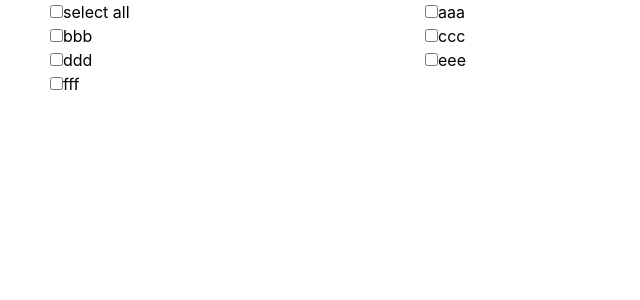
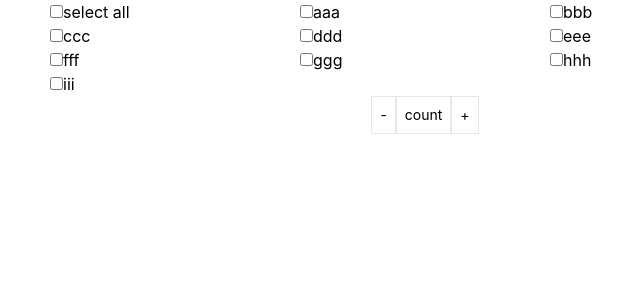
Before and after one commit to jamespan62537/giant-tree-app, a React (Create React App) app: page / in a window 1280 px wide. Shown: the top 300 px of the page, without its empty margins (215-855 px from the left). Built offline with nearby package versions, Linux system fonts and the light colour scheme.

Commit message:
feat: add button, checkbox component

```diff
--- a/package.json
+++ b/package.json
@@ -6,6 +6,7 @@
     "@testing-library/jest-dom": "^5.16.5",
     "@testing-library/react": "^13.4.0",
     "@testing-library/user-event": "^13.5.0",
+    "classnames": "^2.3.2",
     "react": "^18.2.0",
     "react-dom": "^18.2.0",
     "react-scripts": "5.0.1",
--- a/src/App.js
+++ b/src/App.js
@@ -1,5 +1,7 @@
 import { useCallback, useMemo, useState } from "react";
 
+import Button from "./components/Button";
+import ButtonGroup from "./components/ButtonGroup";
 import CheckboxGroup from "./components/CheckboxGroup";
 import Form from "./components/Form";
 
@@ -15,6 +17,9 @@ function App() {
       { label: "ddd", value: "ddd" },
       { label: "eee", value: "eee" },
       { label: "fff", value: "fff" },
+      { label: "ggg", value: "ggg" },
+      { label: "hhh", value: "hhh" },
+      { label: "iii", value: "iii" },
     ],
     []
   );
@@ -43,11 +48,16 @@ function App() {
       <CheckboxGroup
         selectedItems={selectedItems}
         options={options}
-        columns={2}
+        columns={3}
         defaultSelected={selectedItems}
         onSelect={handleCheckboxChange}
         onSelectAll={handleSelectAll}
       />
+      <ButtonGroup>
+        <Button title="-" />
+        <Button title="count" />
+        <Button title="+" />
+      </ButtonGroup>
     </Form>
   );
 }
--- /dev/null
+++ b/src/components/Button/index.js
@@ -0,0 +1,33 @@
+import cx from "classnames";
+
+const ButtonType = {
+  CONTAINED: "contained",
+};
+
+const ButtonSize = {
+  NORMAL: "normal",
+};
+
+const { CONTAINED } = ButtonType;
+const { NORMAL } = ButtonSize;
+
+const ButtonTypeStyle = {
+  [CONTAINED]: "p-2 border-solid border-[1px]",
+};
+
+const ButtonSizeStyle = {
+  [NORMAL]: "text-sm",
+};
+
+const Button = ({ type = CONTAINED, size = NORMAL, title, onClick }) => {
+  const sizeStyle = ButtonSizeStyle[size];
+  const typeStyle = ButtonTypeStyle[type];
+
+  return (
+    <button className={cx("", sizeStyle, typeStyle)} onClick={onClick}>
+      {title}
+    </button>
+  );
+};
+
+export default Button;
--- /dev/null
+++ b/src/components/ButtonGroup/index.js
@@ -0,0 +1,20 @@
+import cx from "classnames";
+
+const direction = {
+  ROW: "row",
+};
+
+const { ROW } = direction;
+
+const ButtonGroupRowStyle = {
+  [ROW]: "flex",
+};
+
+const ButtonGroup = ({ direction = ROW, children }) => {
+  const directionStyle = ButtonGroupRowStyle[direction];
+
+  return <div className={cx(directionStyle)}>{children}</div>;
+};
+
+ButtonGroup.ButtonGroupRowStyle = ButtonGroupRowStyle;
+export default ButtonGroup;
--- /dev/null
+++ b/src/components/Checkbox/index.js
@@ -0,0 +1,3 @@
+const Checkbox = ({ checked, onChange }) => <input type="checkbox" checked={checked} onChange={onChange} />;
+
+export default Checkbox;
--- a/src/components/CheckboxGroup/index.js
+++ b/src/components/CheckboxGroup/index.js
@@ -1,13 +1,12 @@
 import { useCallback, useMemo } from "react";
 
+import Checkbox from "../Checkbox";
+import Label from "../Label";
+
 const CheckboxGroup = ({ selectedItems, options, columns, defaultSelected, onSelect, onSelectAll }) => {
-  // use memo to avoid re-render
-  const renderOptions = useMemo(() => {
-    // first: calculate how many rows we need
-    // second: use while loop to put option in options into the result array
-    const rows = Math.ceil(options.length / columns);
-    const result = Array.from({ length: rows }, () => Array.from({ length: columns }));
-
+  // TODO: Need to sort the array with col direction
+  const sortArrayWithRowDirection = useCallback(
+    (emptyArray) => {
       let rowsPointer = 0;
       let columnsPointer = 0;
       let optionsPointer = 0;
@@ -15,14 +14,26 @@ const CheckboxGroup = ({ selectedItems, options, columns, defaultSelected, onSel
       while (optionsPointer < options.length) {
         columnsPointer = 0;
         while (columnsPointer < columns) {
-        result[rowsPointer][columnsPointer] = options[optionsPointer];
+          emptyArray[rowsPointer][columnsPointer] = options[optionsPointer];
           columnsPointer++;
           optionsPointer++;
         }
         rowsPointer++;
       }
-    return result;
-  }, [columns, options]);
+
+      return emptyArray;
+    },
+    [columns, options]
+  );
+
+  const sortedOptions = useMemo(() => {
+    // first: calculate how many rows we need
+    // second: use while loop to put option in options into the result array
+    const rows = Math.ceil(options.length / columns);
+    const emptyArray = Array.from({ length: rows }, () => Array.from({ length: columns }));
+    const arrayWithColumn = sortArrayWithRowDirection(emptyArray);
+    return arrayWithColumn;
+  }, [columns, options, sortArrayWithRowDirection]);
 
   const handleCheckboxChange = useCallback(
     (value) => {
@@ -35,19 +46,17 @@ const CheckboxGroup = ({ selectedItems, options, columns, defaultSelected, onSel
     [onSelect, onSelectAll]
   );
 
-  console.log("renderOptions", renderOptions);
-
   return (
     <div className="h-full w-full">
-      {renderOptions.map((option, rowIndex) => (
+      {sortedOptions.map((option, rowIndex) => (
         <div className="flex" key={`row-${rowIndex}`}>
           {option.map((item, columnIndex) => (
             <div className="flex w-1/2" key={`column-${columnIndex}`}>
               {item?.label && (
-                <label>
-                  <input type="checkbox" checked={selectedItems.includes(item.value)} onChange={() => handleCheckboxChange(item.value)} />
+                <Label>
+                  <Checkbox checked={selectedItems.includes(item.value)} onChange={() => handleCheckboxChange(item.value)} />
                   {item?.label}
-                </label>
+                </Label>
               )}
             </div>
           ))}
--- a/src/components/Form/index.js
+++ b/src/components/Form/index.js
@@ -1,5 +1,5 @@
 const Form = ({ children }) => {
-  return <div className="m-auto flex w-full max-w-[750px]">{children}</div>;
+  return <div className="m-auto flex items-center w-full max-w-[750px] flex-col">{children}</div>;
 };
 
 export default Form;
--- /dev/null
+++ b/src/components/Label/index.js
@@ -0,0 +1,3 @@
+const Label = ({ children }) => <label>{children}</label>;
+
+export default Label;
```
Also changed, not shown: 1 other file (tests, documents, lock files or other folders). Lines whose indentation alone changed are shown as unchanged.
